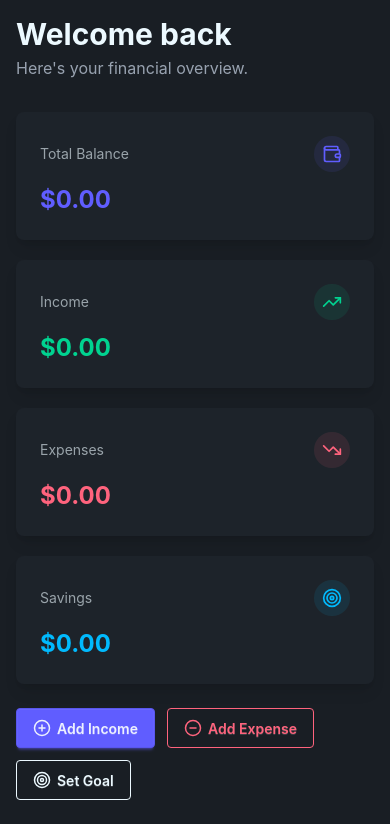
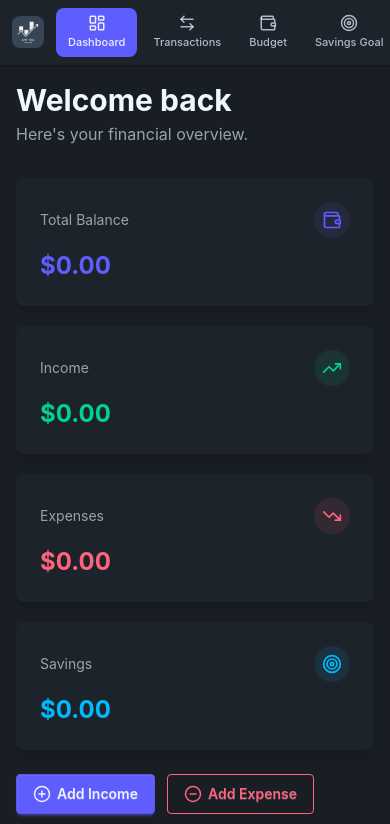
Before and after one commit to AUPP-CS/INF-651-Group17-Final-Project-Personal-Finance-Tracker, a React (Vite) app in the folder my-finance-tracker-app/: page / in a window 390 px wide. Shown: the top 824 px of the page. Built offline with nearby package versions, Linux system fonts and the light colour scheme.

Commit message:
changed side bar for resizing

```diff
--- a/my-finance-tracker-app/src/App.jsx
+++ b/my-finance-tracker-app/src/App.jsx
@@ -8,7 +8,7 @@ import { useEffect } from 'react';
 
 function App() {
   return (
-    <div className="flex">
+    <div className="lg:flex min-h-screen">
       <Sidebar />
       <main className="flex-1 min-w-0">
         <Routes>
--- a/my-finance-tracker-app/src/components/SideBar.jsx
+++ b/my-finance-tracker-app/src/components/SideBar.jsx
@@ -19,6 +19,8 @@ const LINKS = [
 
 export default function Sidebar() {
   return (
+    <>
+      {/* Desktop: vertical sidebar, pinned to the left */}
       <aside className="hidden lg:flex w-64 shrink-0 flex-col justify-between bg-base-100 border-r border-base-300 sticky top-0 h-screen overflow-y-auto p-5">
         <div>
           <div className="flex items-center gap-2 mb-8 px-1">
@@ -56,7 +58,44 @@ export default function Sidebar() {
         </div>
 
         <button className="flex items-center gap-3 px-3 py-2 rounded-lg text-sm font-medium text-error hover:bg-error/10">
+          <LogOut size={18} />
+          Logout
         </button>
       </aside>
+
+      {/* Mobile / tablet: horizontal bar, pinned to the top */}
+      <header className="flex lg:hidden sticky top-0 z-30 items-center gap-1 bg-base-100 border-b border-base-300 px-3 py-2 overflow-x-auto">
+        <div className="flex items-center gap-2 mr-2 shrink-0">
+          <img
+            src="/src/assets/logo.png"
+            alt="Financial Tracker Logo"
+            className="w-8 h-8 rounded-lg object-cover"
+          />
+        </div>
+
+        <nav className="flex items-center gap-1 flex-1">
+          {LINKS.map(({ to, label, icon: Icon, end }) => (
+            <NavLink
+              key={to}
+              to={to}
+              end={end}
+              className={({ isActive }) =>
+                `flex flex-col items-center gap-0.5 px-3 py-1.5 rounded-lg text-[11px] font-medium whitespace-nowrap transition-colors shrink-0 ${
+                  isActive
+                    ? "bg-primary text-primary-content"
+                    : "text-base-content/70 hover:bg-base-200"
+                }`
+              }
+            >
+              <Icon size={18} />
+              {label}
+            </NavLink>
+          ))}
+        </nav>
+
+        <button className="flex flex-col items-center gap-0.5 px-3 py-1.5 rounded-lg text-[11px] font-medium text-error shrink-0">
+        </button>
+      </header>
+    </>
   );
 }
```
Lines whose indentation alone changed are shown as unchanged.
